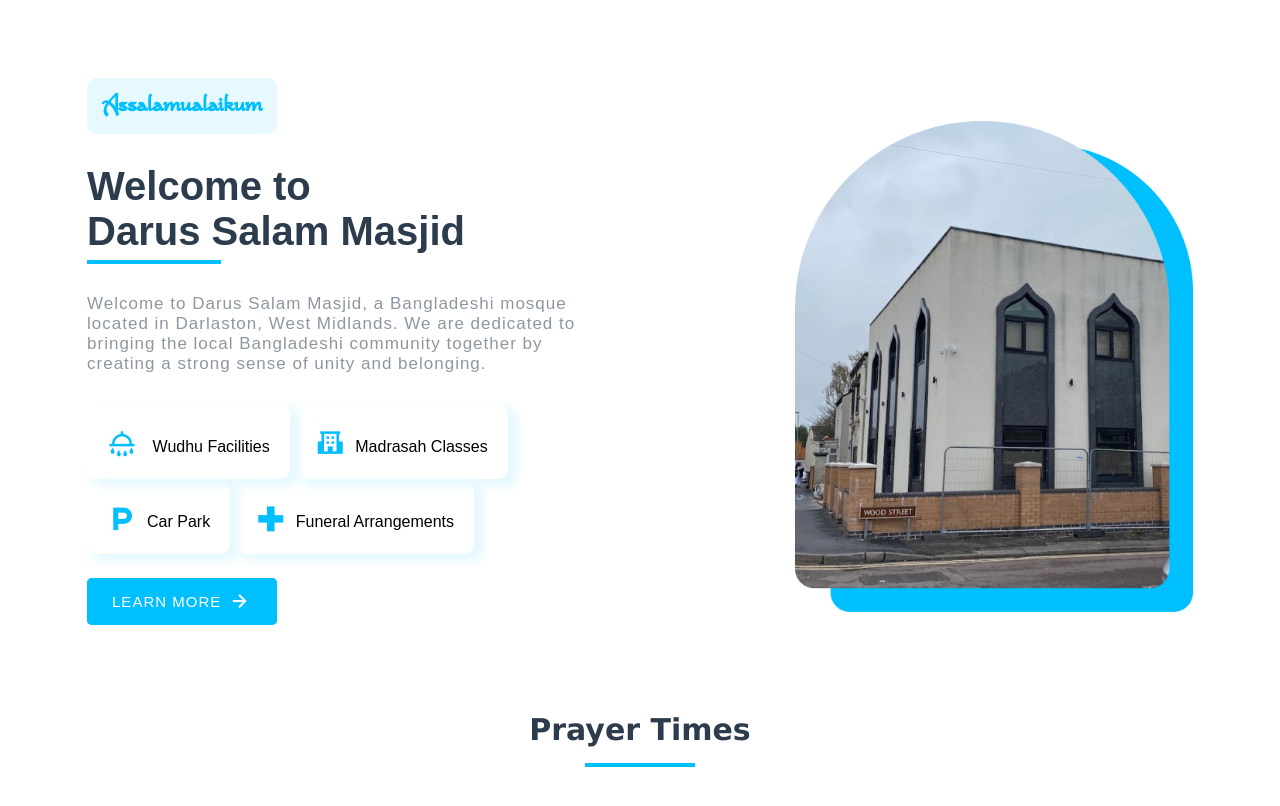
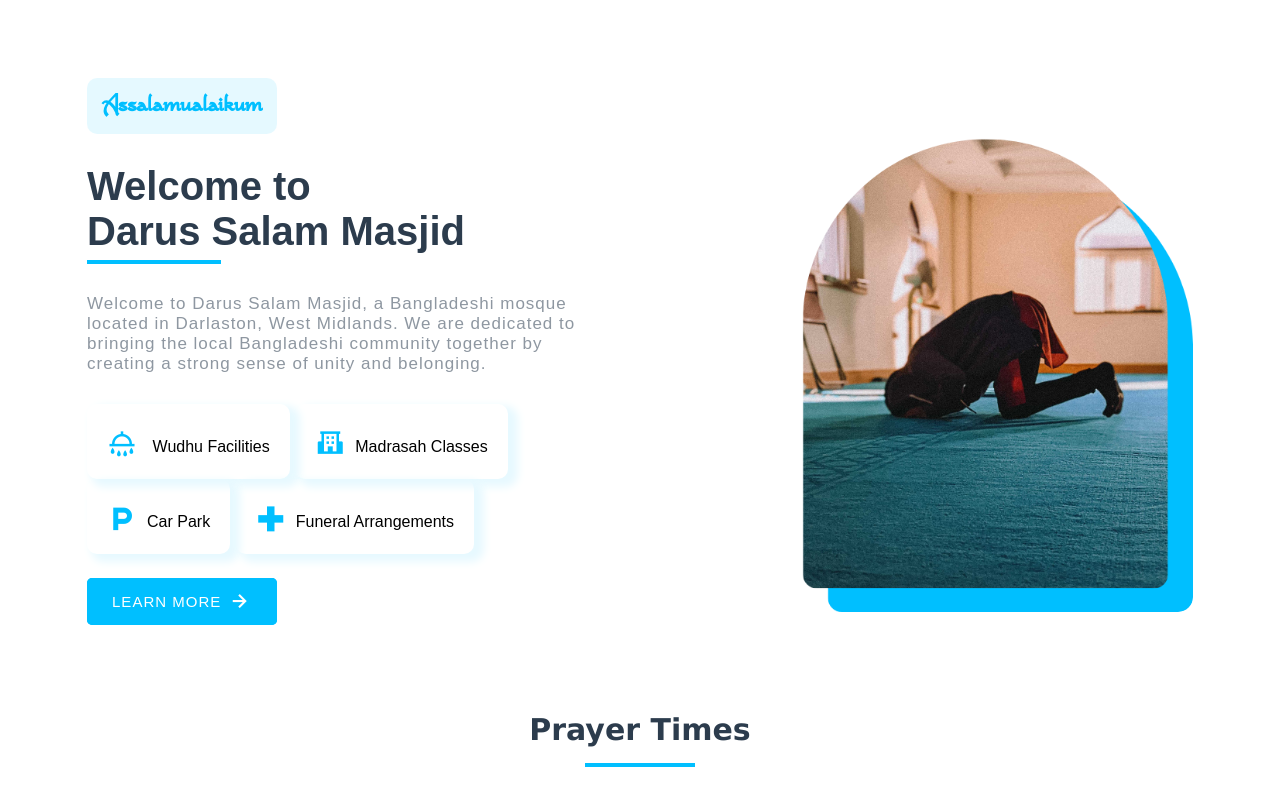
Before and after one commit to usmaan04/Darus-Salam-Masjid, a plain HTML site: page index.html in a window 1280 px wide. Shown: the part 640-1446 px from the top of the page. Drawn offline with nearby package versions, Linux system fonts and the light colour scheme; a script that the page names is missing.

Commit message:
updated window image

```diff
--- a/index.html
+++ b/index.html
@@ -104,7 +104,7 @@
           </div>
 
           <div class="intro-right">
-            <img src="assets/window.png" alt="Mosque 1" class="active">
+            <img src="assets/window2.png" alt="Mosque 1" class="active">
           </div>
       </section>
 
```
Also changed, not shown: assets/window2.png (added).
